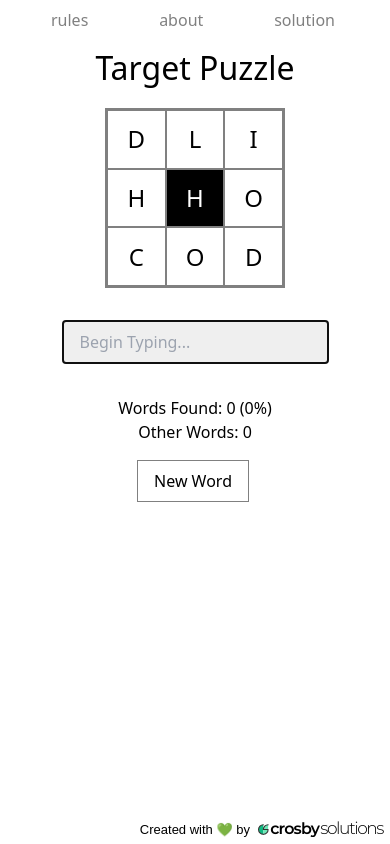
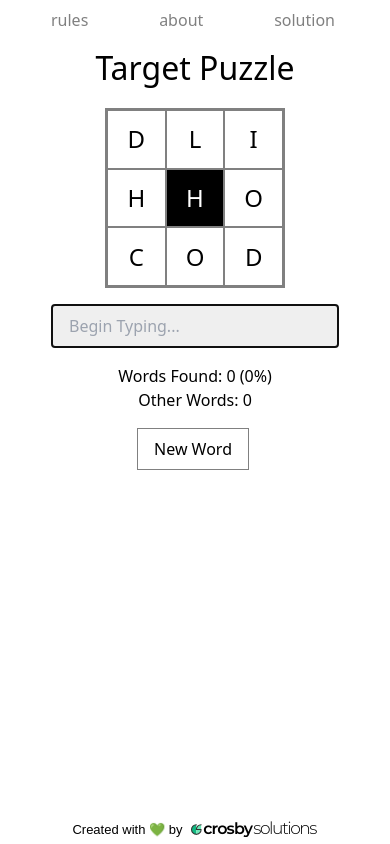
Before and after one commit to JCrosby0/target, a Nuxt app: page / in a window 390 px wide. Built offline with nearby package versions, Linux system fonts and the light colour scheme.

Commit message:
responsive layout, footer and input

```diff
--- a/components/crosby-solutions.vue
+++ b/components/crosby-solutions.vue
@@ -17,12 +17,14 @@ span {
   padding-right: 0.5rem;
 }
 .logo-cs {
-  position: absolute;
+  margin: auto auto 5px;
+  /* position: absolute;
   bottom: 5px;
-  right: 5px;
+  right: 5px; */
   cursor: pointer;
   display: flex;
   flex-direction: row;
+  justify-content: center;
   align-items: center;
   font-size: small;
   font-family: sans-serif;
--- a/pages/index.vue
+++ b/pages/index.vue
@@ -5,13 +5,14 @@
       <button @click="toggleAbout">about</button>
       <button @click="toggleSolution">solution</button>
     </nav>
+    <div class="main">
       <h1>Target Puzzle</h1>
       <!-- Rules -->
       <div class="rules" v-if="showRules">
         <p class="rules text">
           There are {{ validWords.length }} 'common' words with four or more
-        letters that can be made from the letters of this nine letter word. All
-        words must contain the central letter.
+          letters that can be made from the letters of this nine letter word.
+          All words must contain the central letter.
         </p>
       </div>
       <!-- Square Grid -->
@@ -32,7 +33,7 @@
           v-model="guess"
           autocomplete="off"
           autofocus
-        :style="{ background: inputColor }"
+          :style="{ background: inputColor, width: 'clamp(180px, 90%, 320px)' }"
           placeholder="Begin Typing..."
           @submit="checkInput"
           @keyup.enter="checkInput"
@@ -64,8 +65,9 @@
       <!-- about -->
       <div class="about" v-if="showAbout">
         <p class="text">
-        The word list is from the 10,000 most common English words as determined
-        by n-gram frequency analysis of the Google's Trillion Word Corpus.
+          The word list is from the 10,000 most common English words as
+          determined by n-gram frequency analysis of the Google's Trillion Word
+          Corpus.
           <a
             href="https://github.com/first20hours/google-10000-english"
             target="_blank"
@@ -84,7 +86,10 @@
         <p v-if="showWords">{{ validWordsSorted }}</p>
       </div>
       <button @click="newWord">New Word</button>
+    </div>
+    <div class="footer relative">
       <CrosbySolutions />
+    </div>
   </div>
 </template>
 
@@ -417,22 +422,32 @@ h1 {
 .rules {
   font-size: medium;
 }
+.container {
+  max-width: 320px;
+  margin: auto;
+  text-align: center;
+  height: 100vh;
+  display: flex;
+  flex-direction: column;
+}
 .nav {
   color: grey;
   display: flex;
   flex-direction: row;
   justify-content: space-between;
+  flex: 0 0 initial;
 }
 .nav > button {
   border: 0;
 }
+.main {
+  flex: 1 1 100%;
+}
+.footer {
+  flex: 0 0 initial;
+}
 .about {
   font-size: small;
-}
-.container {
-  max-width: 320px;
-  margin: auto;
-  text-align: center;
 }
 .text {
   text-align: left;
@@ -447,7 +462,8 @@ button {
 #theInput {
   border: 2px grey solid;
   padding: 0.5rem 1rem;
-  margin: 1rem;
+  margin: auto;
+  width: clamp(180px, 90%, 320px);
 }
 .square {
   width: 180px;
```
Lines whose indentation alone changed are shown as unchanged.
